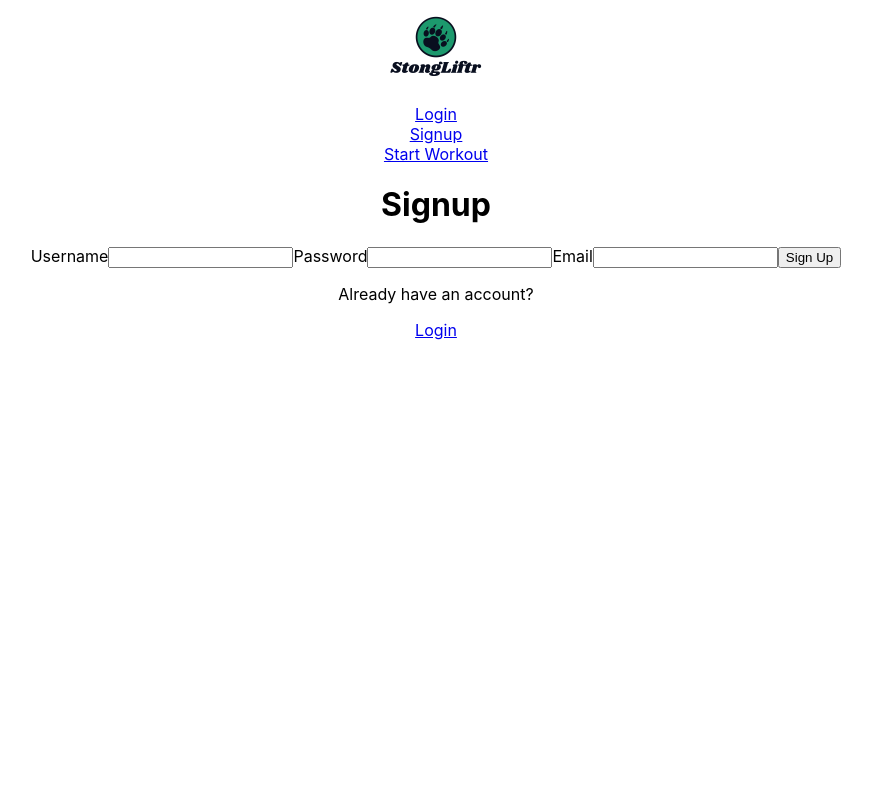
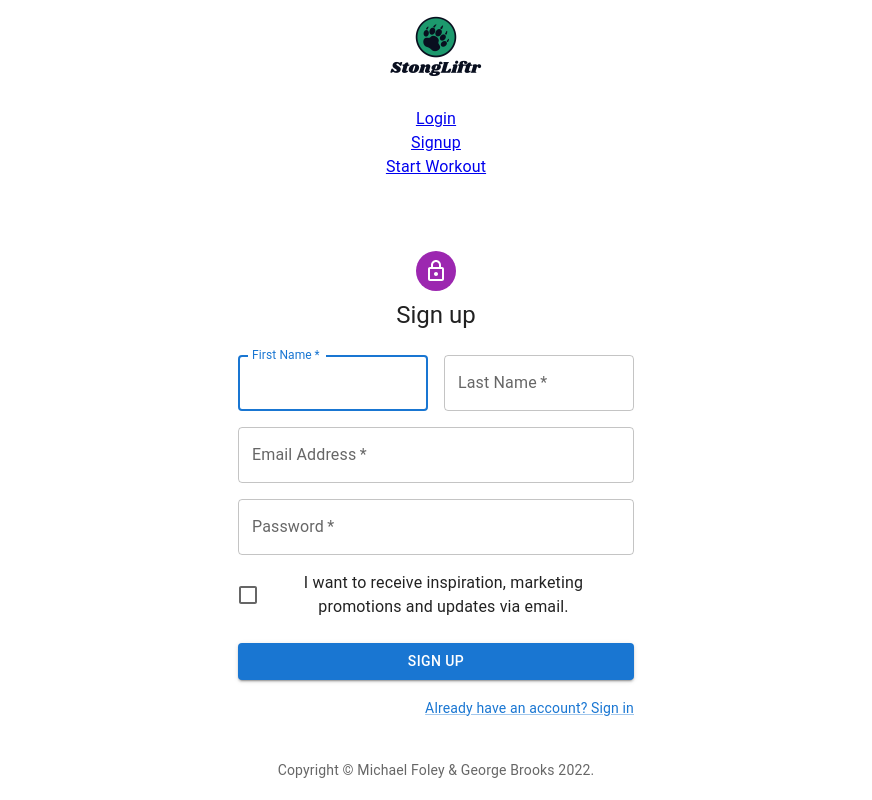
Before and after one commit to micfol/workoutApp-React, a React (Create React App) app: page /signup in a window 1280 px wide. Shown: the whole page, without its empty margins (204-1076 px from the left). Built offline with nearby package versions, Linux system fonts and the light colour scheme.

Commit message:
added copywrite

```diff
--- a/package.json
+++ b/package.json
@@ -5,6 +5,7 @@
   "dependencies": {
     "@emotion/react": "^11.9.0",
     "@emotion/styled": "^11.8.1",
+    "@mui/icons-material": "^5.6.2",
     "@mui/material": "^5.6.3",
     "@testing-library/jest-dom": "^5.16.4",
     "@testing-library/react": "^13.1.1",
--- a/src/App.js
+++ b/src/App.js
@@ -11,6 +11,9 @@
 import { useContext } from 'react';
 import { Signup } from './pages/Signup';
 import { Login } from './pages/Login';
+import SignIn from './components/user/SignIn';
+import SignUp from './components/user/SignUp';
+import Copyright from './components/utilities/Copyright';
 // import { IsPrivate } from "./components/IsPrivate";
 
 function App() {
@@ -30,9 +33,10 @@
         <Route path="/projects/add" element={<IsPrivate><AddProject /></IsPrivate>} />
         <Route path="/projects/:projectId" element={<ProjectDetail />} />
         <Route path="/projects/:projectId/edit" element={<EditProject />} />*/}
-        <Route path="/signup" element={<Signup />} />
-        <Route path="/login" element={<Login />} />
+        <Route path="/signup" element={<SignUp />} />
+        <Route path="/signin" element={<SignIn />} />
       </Routes>
+      <Copyright/>
     </div>
   );
 }
--- /dev/null
+++ b/src/components/user/SignIn.jsx
@@ -0,0 +1,97 @@
+import * as React from 'react';
+import Avatar from '@mui/material/Avatar';
+import Button from '@mui/material/Button';
+import CssBaseline from '@mui/material/CssBaseline';
+import TextField from '@mui/material/TextField';
+import FormControlLabel from '@mui/material/FormControlLabel';
+import Checkbox from '@mui/material/Checkbox';
+import Link from '@mui/material/Link';
+import Grid from '@mui/material/Grid';
+import Box from '@mui/material/Box';
+import LockOutlinedIcon from '@mui/icons-material/LockOutlined';
+import Typography from '@mui/material/Typography';
+import Container from '@mui/material/Container';
+import { createTheme, ThemeProvider } from '@mui/material/styles';
+import Copyright from '../utilities/Copyright';
+
+const theme = createTheme();
+
+export default function SignIn() {
+  const handleSubmit = (event) => {
+    event.preventDefault();
+    const data = new FormData(event.currentTarget);
+    console.log({
+      email: data.get('email'),
+      password: data.get('password'),
+    });
+  };
+
+  return (
+    <ThemeProvider theme={theme}>
+      <Container component="main" maxWidth="xs">
+        <CssBaseline />
+        <Box
+          sx={{
+            marginTop: 8,
+            display: 'flex',
+            flexDirection: 'column',
+            alignItems: 'center',
+          }}
+        >
+          <Avatar sx={{ m: 1, bgcolor: 'secondary.main' }}>
+            <LockOutlinedIcon />
+          </Avatar>
+          <Typography component="h1" variant="h5">
+            Sign in
+          </Typography>
+          <Box component="form" onSubmit={handleSubmit} noValidate sx={{ mt: 1 }}>
+            <TextField
+              margin="normal"
+              required
+              fullWidth
+              id="email"
+              label="Email Address"
+              name="email"
+              autoComplete="email"
+              autoFocus
+            />
+            <TextField
+              margin="normal"
+              required
+              fullWidth
+              name="password"
+              label="Password"
+              type="password"
+              id="password"
+              autoComplete="current-password"
+            />
+            <FormControlLabel
+              control={<Checkbox value="remember" color="primary" />}
+              label="Remember me"
+            />
+            <Button
+              type="submit"
+              fullWidth
+              variant="contained"
+              sx={{ mt: 3, mb: 2 }}
+            >
+              Sign In
+            </Button>
+            <Grid container>
+              <Grid item xs>
+                <Link href="#" variant="body2">
+                  Forgot password?
+                </Link>
+              </Grid>
+              <Grid item>
+                <Link href="/signup" variant="body2">
+                  {"Don't have an account? Sign Up"}
+                </Link>
+              </Grid>
+            </Grid>
+          </Box>
+        </Box>
+      </Container>
+    </ThemeProvider>
+  );
+}
--- /dev/null
+++ b/src/components/user/SignUp.jsx
@@ -0,0 +1,119 @@
+import * as React from 'react';
+import Avatar from '@mui/material/Avatar';
+import Button from '@mui/material/Button';
+import CssBaseline from '@mui/material/CssBaseline';
+import TextField from '@mui/material/TextField';
+import FormControlLabel from '@mui/material/FormControlLabel';
+import Checkbox from '@mui/material/Checkbox';
+import Link from '@mui/material/Link';
+import Grid from '@mui/material/Grid';
+import Box from '@mui/material/Box';
+import LockOutlinedIcon from '@mui/icons-material/LockOutlined';
+import Typography from '@mui/material/Typography';
+import Container from '@mui/material/Container';
+import { createTheme, ThemeProvider } from '@mui/material/styles';
+import Copyright from '../utilities/Copyright';
+
+
+const theme = createTheme();
+
+export default function SignUp() {
+  const handleSubmit = (event) => {
+    event.preventDefault();
+    const data = new FormData(event.currentTarget);
+    console.log({
+      email: data.get('email'),
+      password: data.get('password'),
+    });
+  };
+
+  return (
+    <ThemeProvider theme={theme}>
+      <Container component="main" maxWidth="xs">
+        <CssBaseline />
+        <Box
+          sx={{
+            marginTop: 8,
+            display: 'flex',
+            flexDirection: 'column',
+            alignItems: 'center',
+          }}
+        >
+          <Avatar sx={{ m: 1, bgcolor: 'secondary.main' }}>
+            <LockOutlinedIcon />
+          </Avatar>
+          <Typography component="h1" variant="h5">
+            Sign up
+          </Typography>
+          <Box component="form" noValidate onSubmit={handleSubmit} sx={{ mt: 3 }}>
+            <Grid container spacing={2}>
+              <Grid item xs={12} sm={6}>
+                <TextField
+                  autoComplete="given-name"
+                  name="firstName"
+                  required
+                  fullWidth
+                  id="firstName"
+                  label="First Name"
+                  autoFocus
+                />
+              </Grid>
+              <Grid item xs={12} sm={6}>
+                <TextField
+                  required
+                  fullWidth
+                  id="lastName"
+                  label="Last Name"
+                  name="lastName"
+                  autoComplete="family-name"
+                />
+              </Grid>
+              <Grid item xs={12}>
+                <TextField
+                  required
+                  fullWidth
+                  id="email"
+                  label="Email Address"
+                  name="email"
+                  autoComplete="email"
+                />
+              </Grid>
+              <Grid item xs={12}>
+                <TextField
+                  required
+                  fullWidth
+                  name="password"
+                  label="Password"
+                  type="password"
+                  id="password"
+                  autoComplete="new-password"
+                />
+              </Grid>
+              <Grid item xs={12}>
+                <FormControlLabel
+                  control={<Checkbox value="allowExtraEmails" color="primary" />}
+                  label="I want to receive inspiration, marketing promotions and updates via email."
+                />
+              </Grid>
+            </Grid>
+            <Button
+              type="submit"
+              fullWidth
+              variant="contained"
+              sx={{ mt: 3, mb: 2 }}
+            >
+              Sign Up
+            </Button>
+            <Grid container justifyContent="flex-end">
+              <Grid item>
+                <Link href="/signin" variant="body2">
+                  Already have an account? Sign in
+                </Link>
+              </Grid>
+            </Grid>
+          </Box>
+        </Box>
+      </Container>
+    </ThemeProvider>
+  );
+}
--- /dev/null
+++ b/src/components/utilities/Copyright.jsx
@@ -0,0 +1,12 @@
+import React from "react";
+import { Typography } from "@mui/material";
+
+export default function Copyright(props) {
+    return (
+      <Typography variant="body2" color="text.secondary" align="center" {...props} sx={{ mt: 5 }}>
+        {'Copyright © Michael Foley & George Brooks '}
+        {new Date().getFullYear()}
+        {'.'}
+      </Typography>
+    );
+  }
```
Also changed, not shown: src/components/utilities/Navbar.jsx (added, +10 -0 lines), src/components/utilities/Icons.jsx (added), 1 other file (tests, documents, lock files or other folders).
